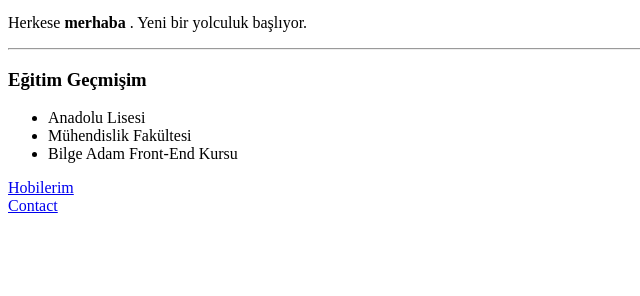
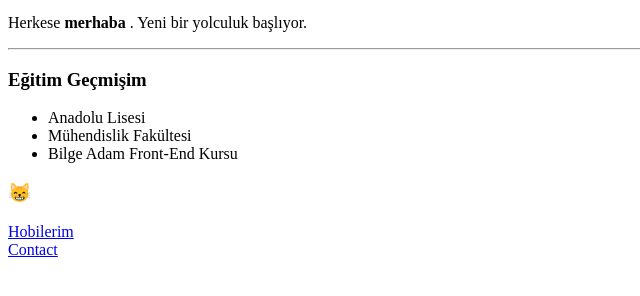
Before and after one commit to volkan-goksu/resume, a plain HTML site: page index.html in a window 1280 px wide. Shown: the part 412-708 px from the top of the page, without its empty margins (0-640 px from the left). Drawn offline with Linux system fonts and the light colour scheme.

Commit message:
footer has been updated

```diff
--- a/index.html
+++ b/index.html
@@ -21,7 +21,7 @@
       <li>Mühendislik Fakültesi</li>
       <li>Bilge Adam Front-End Kursu</li>
     </ul>
-
+<h3>😸</h3>
     <a href="hobbies.html">Hobilerim</a>
     <br />
     <a href="contact.html">Contact</a>
```
